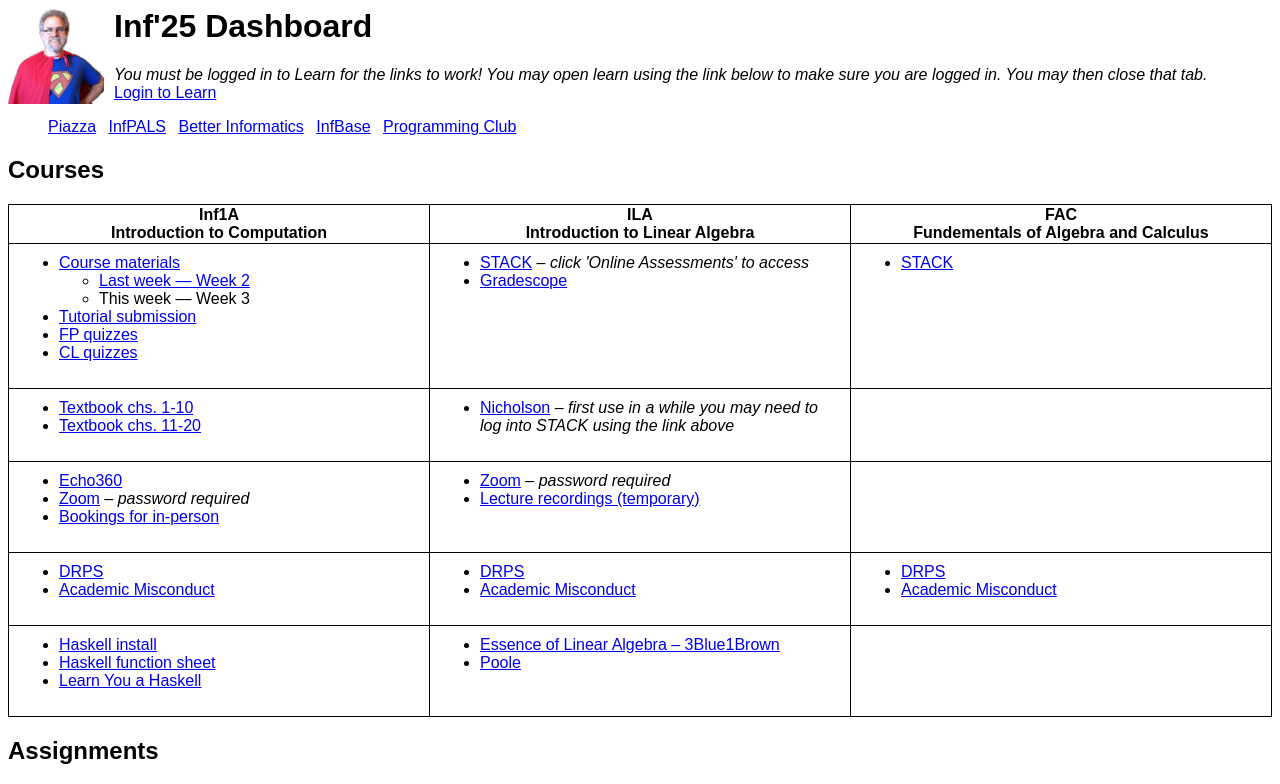
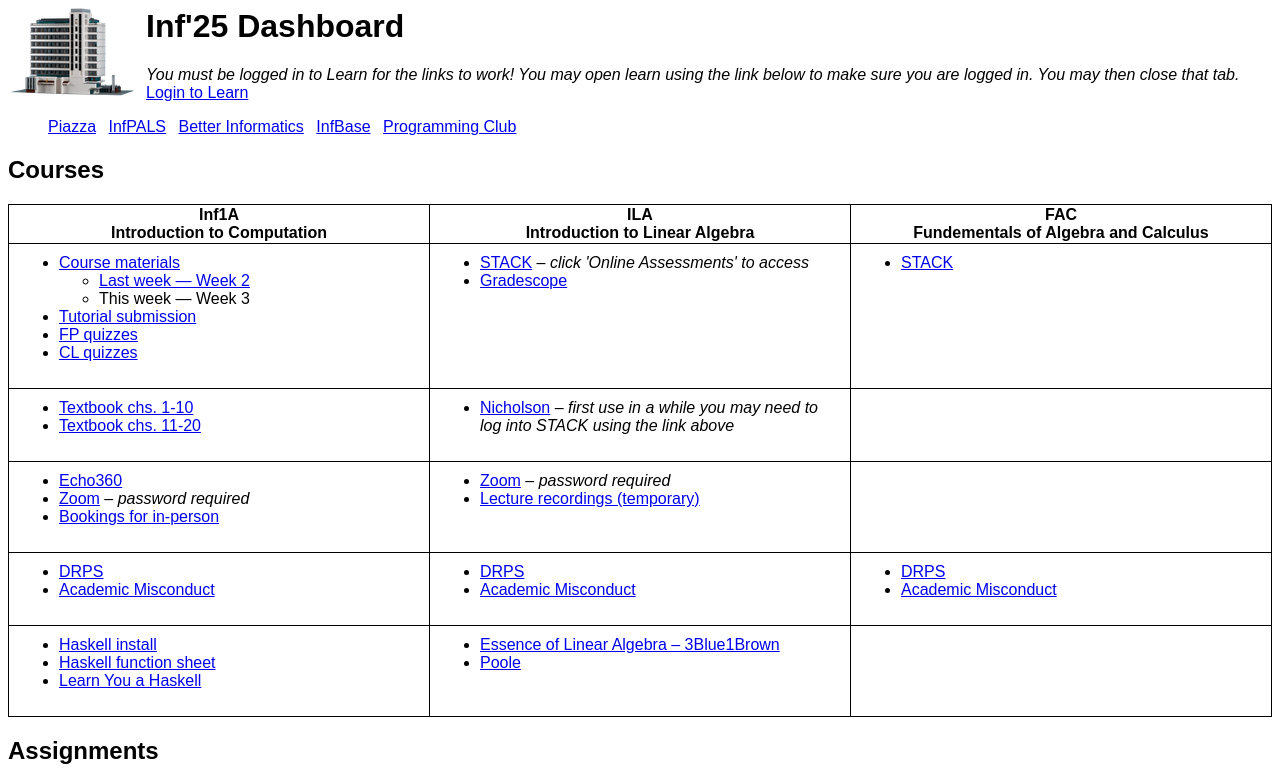
Before and after one commit to oxrush/Inf25, a plain HTML site: page index.html in a window 1280 px wide. Shown: the top 784 px of the page. Drawn offline with Linux system fonts and the light colour scheme.

Commit message:
Change logo to AT

```diff
--- a/index.html
+++ b/index.html
@@ -36,7 +36,7 @@
 </head>
 
 <body>
-<img id="icon" src="./supreme_wadler.png" alt="Logo">
+<img id="icon" src="./AT.png" alt="Logo">
 <h1>Inf'25 Dashboard</h1>
 <p><em>You must be logged in to Learn for the links to work! You may open learn using the link below to make sure you are logged in. You may then close that tab.</em><br>
 <a href="https://www.learn.ed.ac.uk/auth-saml/saml/login?apId=_175_1" target="_blank">Login to Learn</a></p>
```
Also changed, not shown: AT.png (added).
